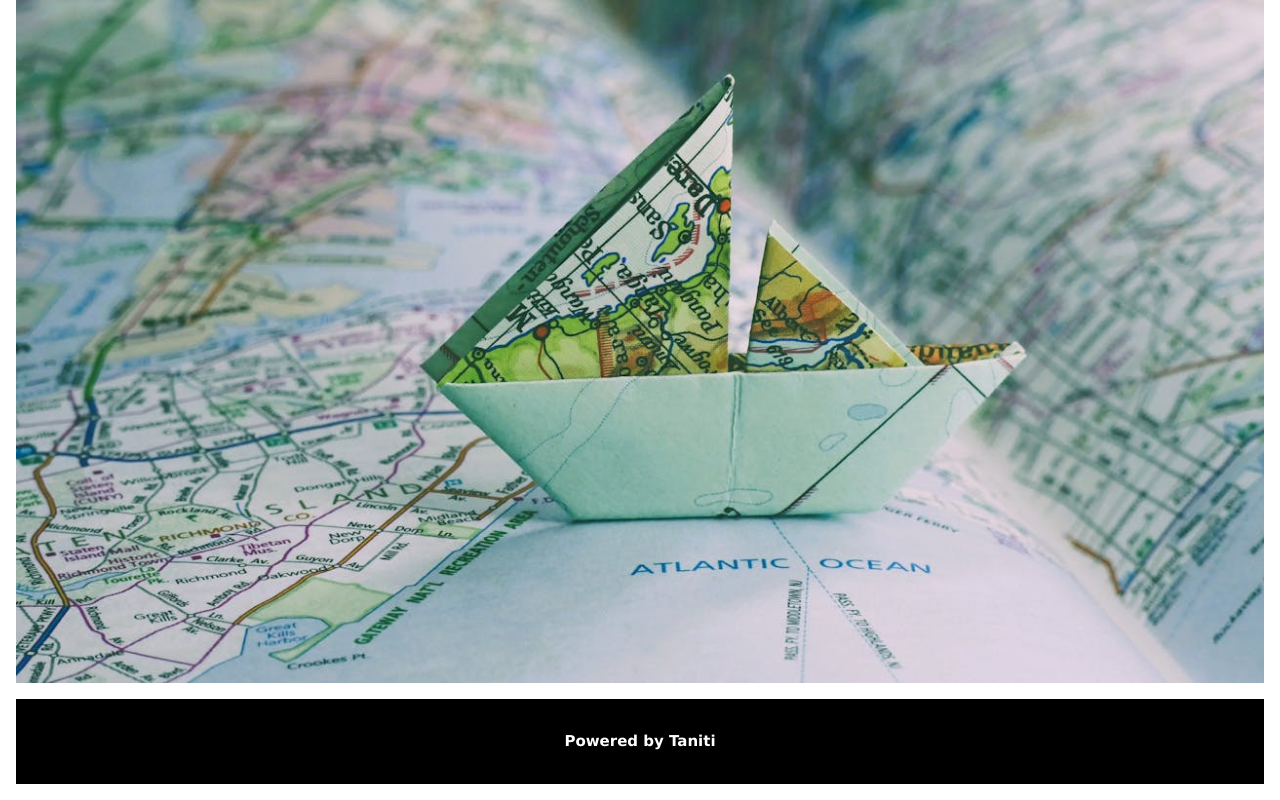
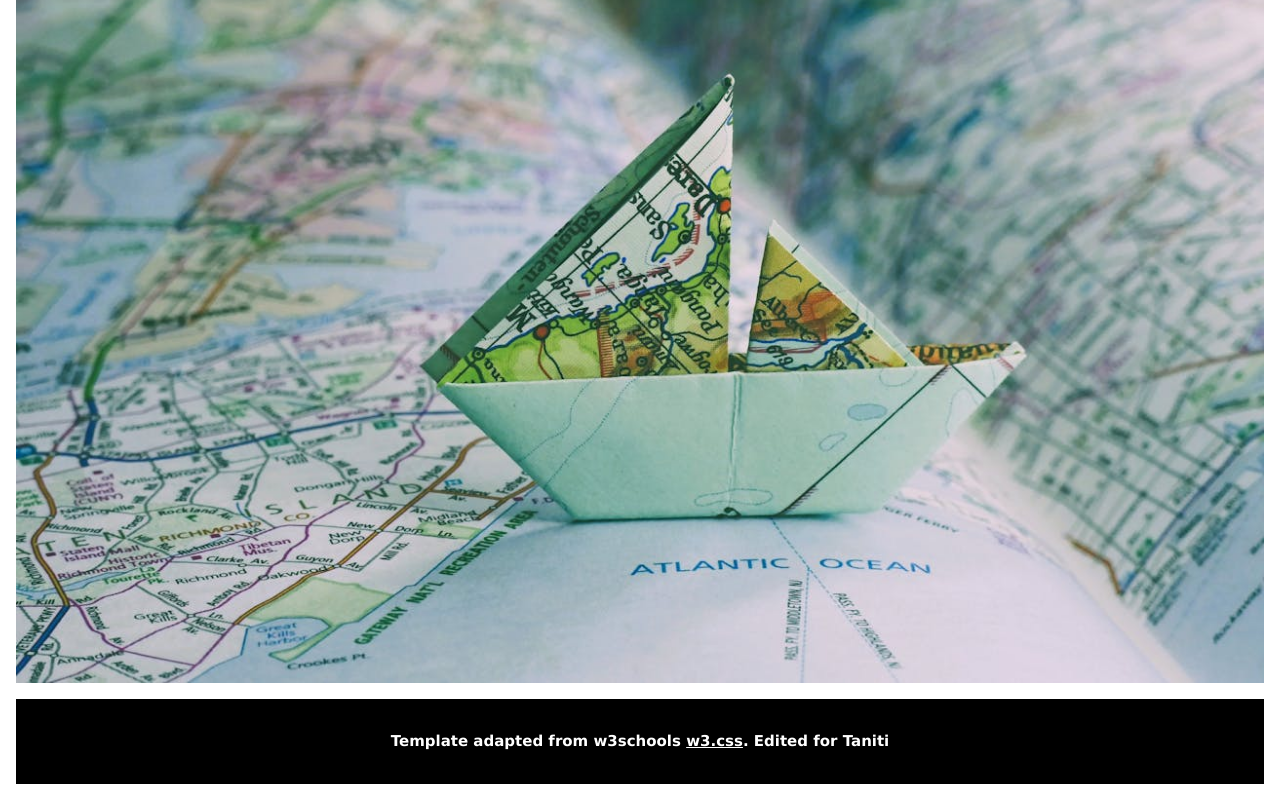
Before and after one commit to reluka2/reluka2_taniti.github.io, a plain HTML site: page index.html in a window 1280 px wide. Shown: the part 3057-3857 px from the top of the page. Drawn offline with nearby package versions, Linux system fonts and the light colour scheme.

Commit message:
source reference

```diff
--- a/index.html
+++ b/index.html
@@ -169,8 +169,9 @@ laboris nisi ut aliquip ex ea commodo consequat.
 
 <img src="images/map.jpg" class="w3-image" style="width:100%">
 
+
 <footer class="w3-center w3-black w3-panel w3-padding-16">
-<p>Powered by Taniti </p>
+<p>Template adapted from w3schools <a href="https://www.w3schools.com/w3css/default.asp" title="W3.CSS" target="_blank" class="w3-hover-text-green">w3.css</a>. Edited for Taniti</p>
 </footer>
 </div>
 
```
Also changed, not shown: booking.html (+1 -1 lines).
